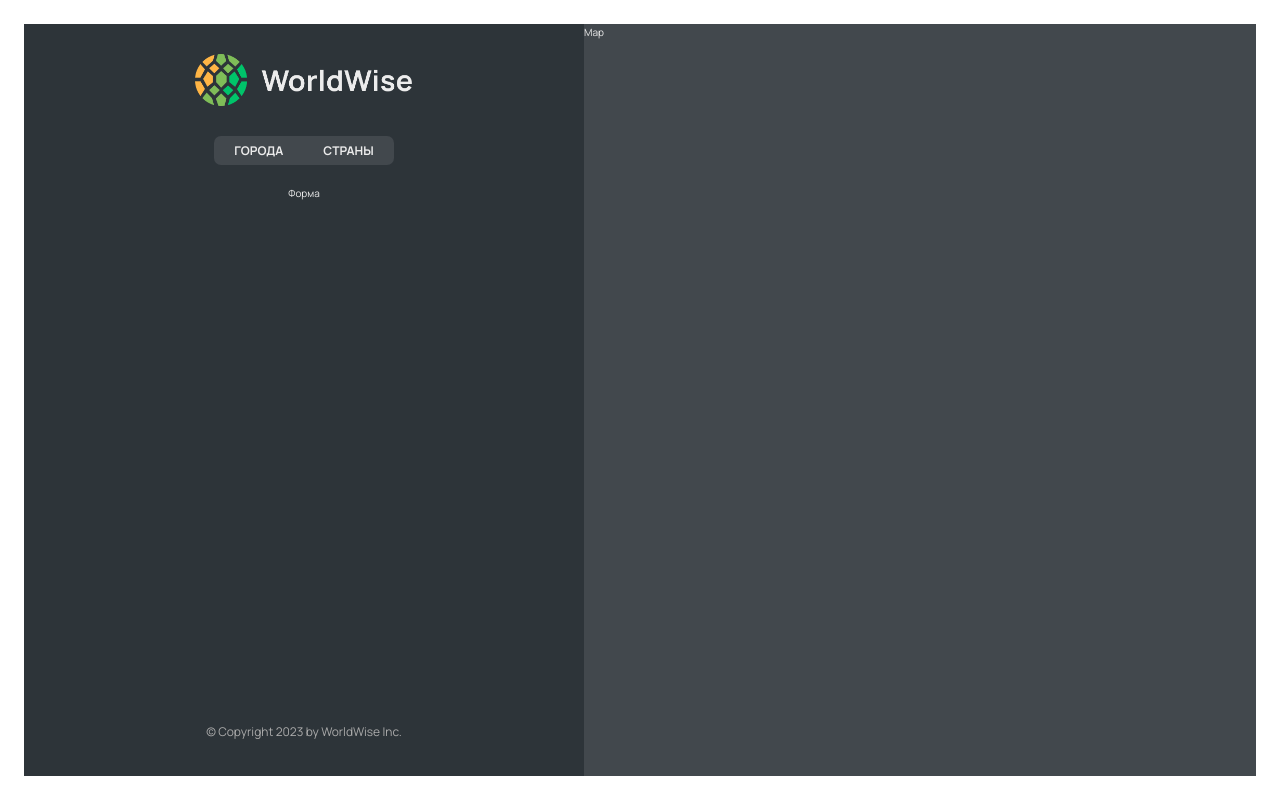
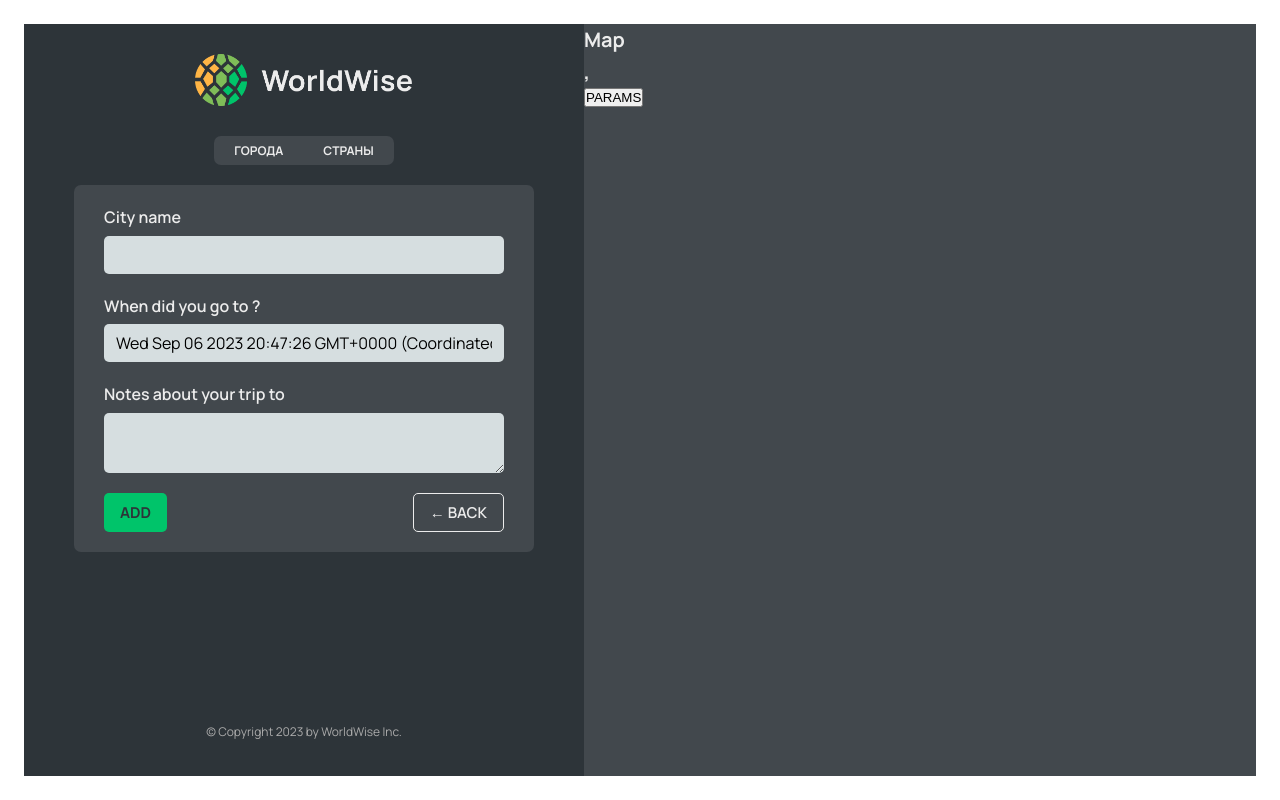
Before and after one commit to Tilacin/visited_cities, a React (Vite) app: page /app/form in a window 1280 px wide. Built offline with nearby package versions, Linux system fonts and the light colour scheme; data requests are answered from the project's data file.

Commit message:
Добавили useNavigate

```diff
--- a/src/App.jsx
+++ b/src/App.jsx
@@ -1,5 +1,5 @@
 import { useEffect, useState } from "react"
-import { BrowserRouter, Routes, Route } from "react-router-dom"
+import { BrowserRouter, Routes, Route, Navigate } from "react-router-dom"
 
 import Product from "./pages/Product"
 import Pricing from "./pages/Pricing"
@@ -9,6 +9,8 @@
 import PageNotFound from "./pages/PageNotFound"
 import CityList from "./components/CityList"
 import CountryList from "./components/CountryList"
+import City from "./components/City"
+import Form from "./components/Form"
 
 const BASE_URL = 'http://localhost:8000'
 
@@ -36,17 +38,18 @@
   return (
     <BrowserRouter>
       <Routes>
-        <Route index element={<Homepage />} />
-        <Route path="product" element={<Product />} />
-        <Route path="pricing" element={<Pricing />} />
-        <Route path="/login" element={<Login />} />
-        <Route path="app" element={< AppLayout />} >
-          <Route index element={<CityList cities={cities} isLoading={isLoading} />} />
-          <Route path="cities" element={<CityList cities={cities} isLoading={isLoading} />} />
-          <Route path="countries" element={<CountryList cities = { cities } isLoading = { isLoading } />}/>
-          <Route path="form" element={<p>Форма</p>} />
+        <Route index element={ <Homepage /> } />
+        <Route path="product" element={ <Product /> } />
+        <Route path="pricing" element={ <Pricing /> } />
+        <Route path="/login" element={ <Login /> } />
+        <Route path="app" element={ < AppLayout /> } >
+          <Route index element={ <Navigate replace to='cities' /> } />
+          <Route path="cities" element={ <CityList cities={ cities } isLoading={ isLoading } /> } />
+          <Route path="cities/:id" element={ <City /> } />
+          <Route path="countries" element={ <CountryList cities={ cities } isLoading={ isLoading } /> } />
+          <Route path="form" element={ <Form /> } />
         </Route>
-        <Route path="*" element={<PageNotFound />} />
+        <Route path="*" element={ <PageNotFound /> } />
       </Routes>
     </BrowserRouter>
   )
@@ -54,4 +57,4 @@
 
 export default App
 
-//213 15:00
+//220
--- /dev/null
+++ b/src/components/Button.jsx
@@ -0,0 +1,11 @@
+import styles from "./Button.module.css";
+
+function Button({ children, onClick, type }) {
+    return (
+        <button onClick={ onClick } className={ `${styles.btn} ${styles[type]}` }>
+            { children }
+        </button>
+    )
+}
+
+export default Button
--- a/src/components/City.jsx
+++ b/src/components/City.jsx
@@ -1,3 +1,4 @@
+import { useParams, useSearchParams } from "react-router-dom";
 import styles from "./City.module.css";
 
 const formatDate = (date) =>
@@ -9,6 +10,11 @@
   }).format(new Date(date));
 
 function City() {
+  const { id } = useParams()
+  const [searchParams, setSearchParams] = useSearchParams()
+  const lat = searchParams.get("lat")
+  const lng = searchParams.get("lng")
+
   // TEMP DATA
   const currentCity = {
     cityName: "Lisbon",
@@ -20,42 +26,49 @@
   const { cityName, emoji, date, notes } = currentCity;
 
   return (
-    <div className={styles.city}>
-      <div className={styles.row}>
-        <h6>City name</h6>
-        <h3>
-          <span>{emoji}</span> {cityName}
-        </h3>
-      </div>
+    <>
+      <h1>City{ id }</h1>
+      <p>Position: { lng }, { lat }</p>
+    </>
+  )
 
-      <div className={styles.row}>
-        <h6>You went to {cityName} on</h6>
-        <p>{formatDate(date || null)}</p>
-      </div>
+  // return (
+  //   <div className={styles.city}>
+  //     <div className={styles.row}>
+  //       <h6>City name</h6>
+  //       <h3>
+  //         <span>{emoji}</span> {cityName}
+  //       </h3>
+  //     </div>
 
-      {notes && (
-        <div className={styles.row}>
-          <h6>Your notes</h6>
-          <p>{notes}</p>
-        </div>
-      )}
+  //     <div className={styles.row}>
+  //       <h6>You went to {cityName} on</h6>
+  //       <p>{formatDate(date || null)}</p>
+  //     </div>
 
-      <div className={styles.row}>
-        <h6>Learn more</h6>
-        <a
-          href={`https://en.wikipedia.org/wiki/${cityName}`}
-          target="_blank"
-          rel="noreferrer"
-        >
-          Check out {cityName} on Wikipedia &rarr;
-        </a>
-      </div>
+  //     {notes && (
+  //       <div className={styles.row}>
+  //         <h6>Your notes</h6>
+  //         <p>{notes}</p>
+  //       </div>
+  //     )}
 
-      <div>
-        <ButtonBack />
-      </div>
-    </div>
-  );
+  //     <div className={styles.row}>
+  //       <h6>Learn more</h6>
+  //       <a
+  //         href={`https://en.wikipedia.org/wiki/${cityName}`}
+  //         target="_blank"
+  //         rel="noreferrer"
+  //       >
+  //         Check out {cityName} on Wikipedia &rarr;
+  //       </a>
+  //     </div>
+
+  //     <div>
+
+  //     </div>
+  //   </div>
+  // );
 }
 
 export default City;
--- a/src/components/CityItem.jsx
+++ b/src/components/CityItem.jsx
@@ -1,3 +1,4 @@
+import { Link } from 'react-router-dom';
 import styles from './CityItem.module.css'
 
 const formatDate = (date) =>
@@ -9,14 +10,16 @@
   }).format(new Date(date));
 
 function CityItem({ city }) {
-  const { cityName, emoji, date } = city
+  const { cityName, emoji, date, id, position } = city
 
   return (
-    <li className={styles.cityItem}>
-      <span className={styles.emoji} >{emoji}</span>
-      <h3 className={styles.name}>{cityName}</h3>
-      <time className={styles.date}>({formatDate(date)})</time>
-      <button className={styles.deleteBtn}>&times;</button>
+    <li >
+      <Link className={ styles.cityItem } to={ `${id}?lat=${position.lat}&lng=${position.lng}` }>
+        <span className={ styles.emoji } >{ emoji }</span>
+        <h3 className={ styles.name }>{ cityName }</h3>
+        <time className={ styles.date }>({ formatDate(date) })</time>
+        <button className={ styles.deleteBtn }>&times;</button>
+      </Link>
     </li>
   )
 }
--- a/src/components/Form.jsx
+++ b/src/components/Form.jsx
@@ -1,9 +1,11 @@
+
 // "https://api.bigdatacloud.net/data/reverse-geocode-client?latitude=0&longitude=0"
-
 import { useState } from "react";
 
+import Button from "./Button";
+import { useNavigate } from "react-router-dom";
+
 import styles from "./Form.module.css";
-
 export function convertToEmoji(countryCode) {
   const codePoints = countryCode
     .toUpperCase()
@@ -13,44 +15,47 @@
 }
 
 function Form() {
+  const navigate = useNavigate()
+
   const [cityName, setCityName] = useState("");
   const [country, setCountry] = useState("");
   const [date, setDate] = useState(new Date());
   const [notes, setNotes] = useState("");
 
   return (
-    <form className={styles.form}>
-      <div className={styles.row}>
+    <form className={ styles.form }>
+      <div className={ styles.row }>
         <label htmlFor="cityName">City name</label>
         <input
           id="cityName"
-          onChange={(e) => setCityName(e.target.value)}
-          value={cityName}
+          onChange={ (e) => setCityName(e.target.value) }
+          value={ cityName }
         />
-        {/* <span className={styles.flag}>{emoji}</span> */}
+        {/* <span className={styles.flag}>{emoji}</span> */ }
       </div>
 
-      <div className={styles.row}>
-        <label htmlFor="date">When did you go to {cityName}?</label>
+      <div className={ styles.row }>
+        <label htmlFor="date">When did you go to { cityName }?</label>
         <input
           id="date"
-          onChange={(e) => setDate(e.target.value)}
-          value={date}
+          onChange={ (e) => setDate(e.target.value) }
+          value={ date }
         />
       </div>
 
-      <div className={styles.row}>
-        <label htmlFor="notes">Notes about your trip to {cityName}</label>
+      <div className={ styles.row }>
+        <label htmlFor="notes">Notes about your trip to { cityName }</label>
         <textarea
           id="notes"
-          onChange={(e) => setNotes(e.target.value)}
-          value={notes}
+          onChange={ (e) => setNotes(e.target.value) }
+          value={ notes }
         />
       </div>
 
-      <div className={styles.buttons}>
-        <button>Add</button>
-        <button>&larr; Back</button>
+      <div className={ styles.buttons }>
+        <Button type="primary">Add</Button>
+        <Button type="back" onClick={ (e) => { e.preventDefault(); navigate(-1) } }>&larr; Back</Button>
+
       </div>
     </form>
   );
--- a/src/components/Map.jsx
+++ b/src/components/Map.jsx
@@ -1,8 +1,20 @@
+import { useNavigate, useSearchParams } from "react-router-dom"
 import styles from "./Map.module.css"
 
 function Map() {
+  const navigate = useNavigate()
+const [searchParams, setSearchParams] = useSearchParams()
+const lat = searchParams.get("lat")
+const lng = searchParams.get("lng")
+
   return (
-    <div className={styles.mapContainer}>Map</div>
+    <div className={styles.mapContainer} onClick={()=>navigate("form")}>
+      <h1>Map</h1>
+      <h1>{lat}, {lng}</h1>
+      <button onClick={()=>{
+        setSearchParams({lat: 23, lng: 50})
+      }}>PARAMS</button>
+    </div>
   )
 }
 
--- a/src/pages/Homepage.jsx
+++ b/src/pages/Homepage.jsx
@@ -1,8 +1,11 @@
+import { Link } from "react-router-dom";
+import PageNav from "../components/PageNav";
 import styles from "./Homepage.module.css";
 
 export default function Homepage() {
   return (
     <main className={styles.homepage}>
+      <PageNav />
       <section>
         <h1>
         Вы путешествуете по миру.
@@ -14,6 +17,9 @@
 . Никогда не забывайте о своих замечательных впечатлениях и покажите своим друзьям, как
 вы путешествовали по миру.
         </h2>
+        <Link to="/login" className="cta">
+          Начать
+        </Link>
       </section>
     </main>
   );
```
Also changed, not shown: .eslintrc.cjs.
